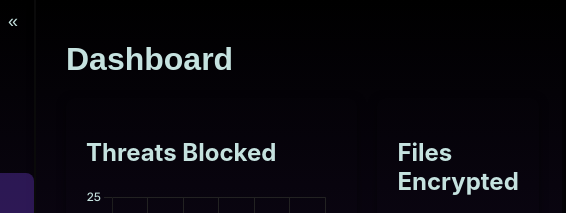
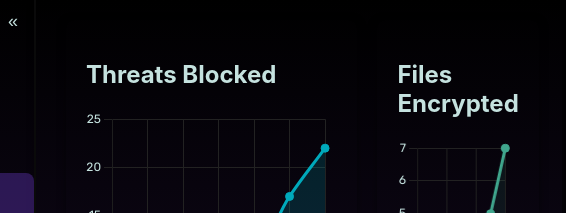
Before and after one commit to Cyb3rTyr/Nox, an Electron app: page index.html in a window 800 px wide. Shown: the top 213 px of the page, 234-800 px from the left. Drawn offline with nearby package versions, Linux system fonts and the light colour scheme.

Commit message:
feat: Remove dashboard title and adjust dashboard container margin for improved layout

```diff
--- a/index.html
+++ b/index.html
@@ -86,7 +86,6 @@
 
         <div id="content">
             <div id="home" class="page active">
-                <h1>Dashboard</h1>
                 <div class="dashboard-container">
                     <!-- LEFT COLUMN -->
                     <div class="left-col">
--- a/style.css
+++ b/style.css
@@ -310,7 +310,6 @@ social-links img:hover {
 .dashboard-container {
     display: flex;
     gap: 20px;
-    margin-top: 20px;
 }
 
 .left-col,
```
